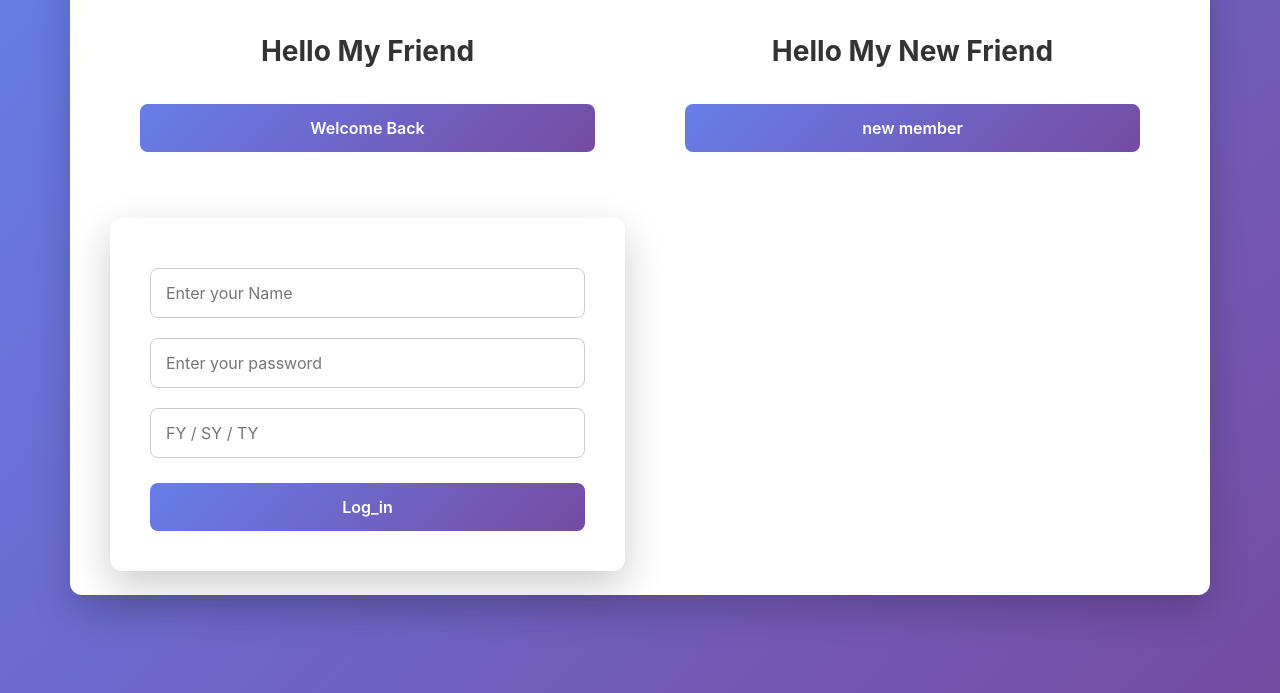
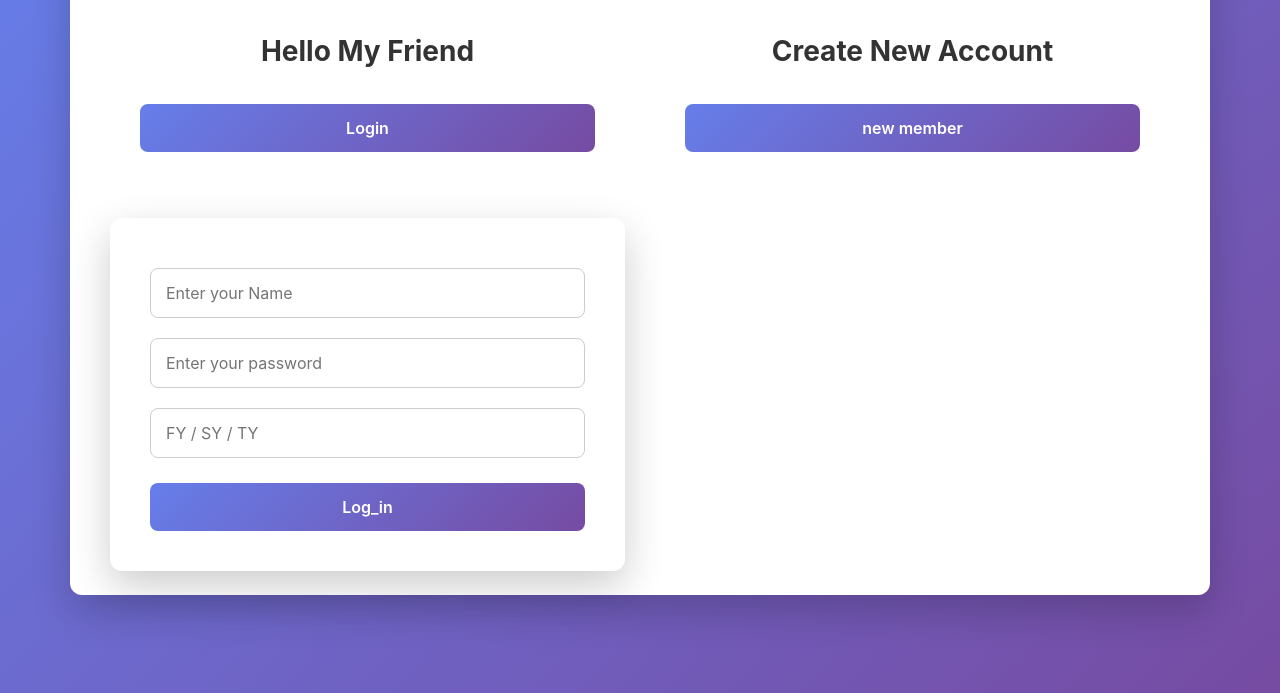
Before and after one commit to darshandighe07/student-details, a plain HTML site: page index.html in a window 1280 px wide. Shown: the part 107-800 px from the top of the page. Drawn offline with nearby package versions, Linux system fonts and the light colour scheme.

Commit message:
Update index.html

```diff
--- a/index.html
+++ b/index.html
@@ -119,7 +119,7 @@
         <div class="col-lg-6">
           <div id="ldiv">
             <h1 >Hello My Friend</h1>
-            <button onclick="login()">Welcome Back</button>
+            <button onclick="login()">Login</button>
           </div>
           <div id="login" class="container"   >
             <div>
@@ -140,7 +140,7 @@
         <div id="smain" class="col-lg-6">
           <div id="sdiv">
              <div id="ll">
-              <h1>Hello My New Friend</h1>
+              <h1>Create New Account</h1>
             <button onclick="sin()">new member</button>
           </div>
             <div id="zz" class="container" style="display: none">
```
